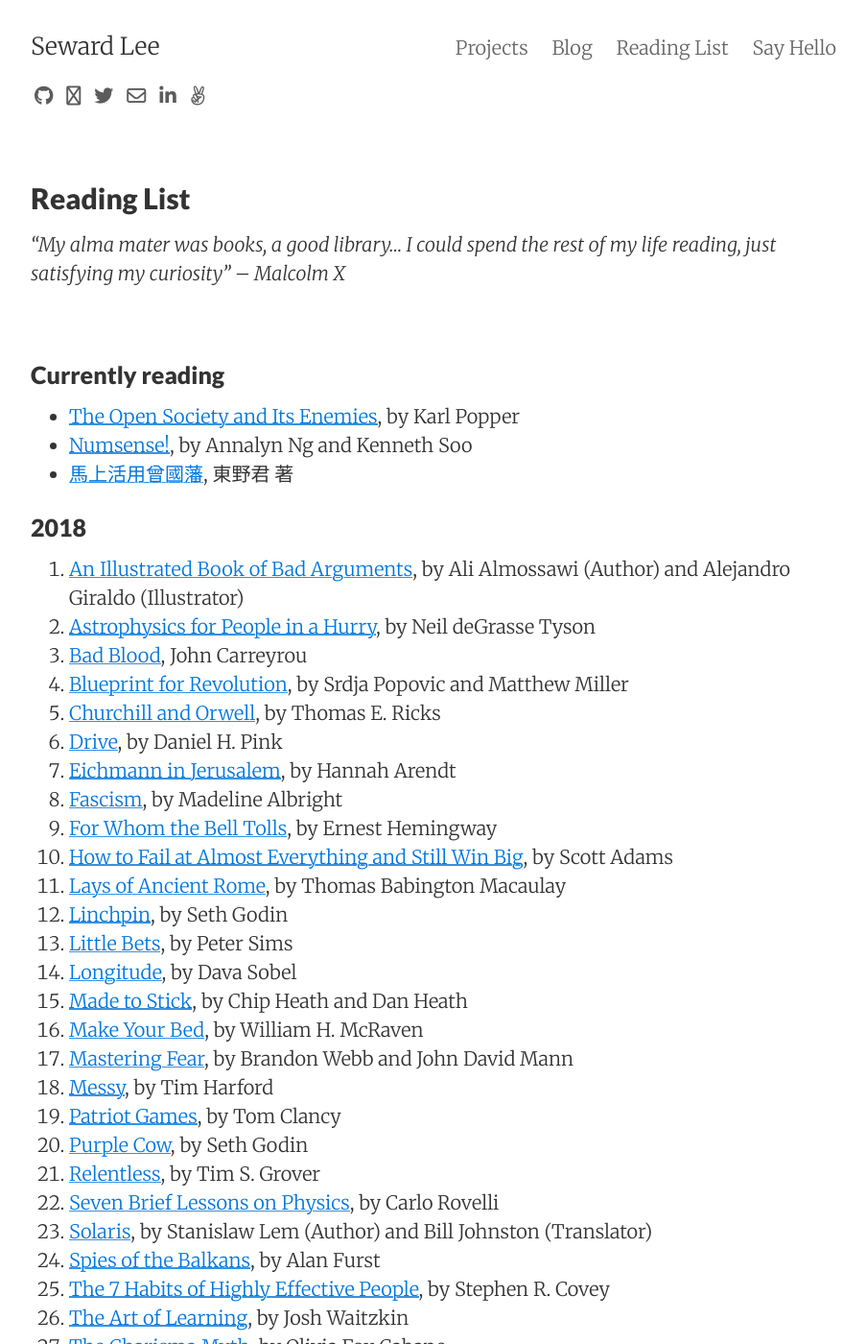
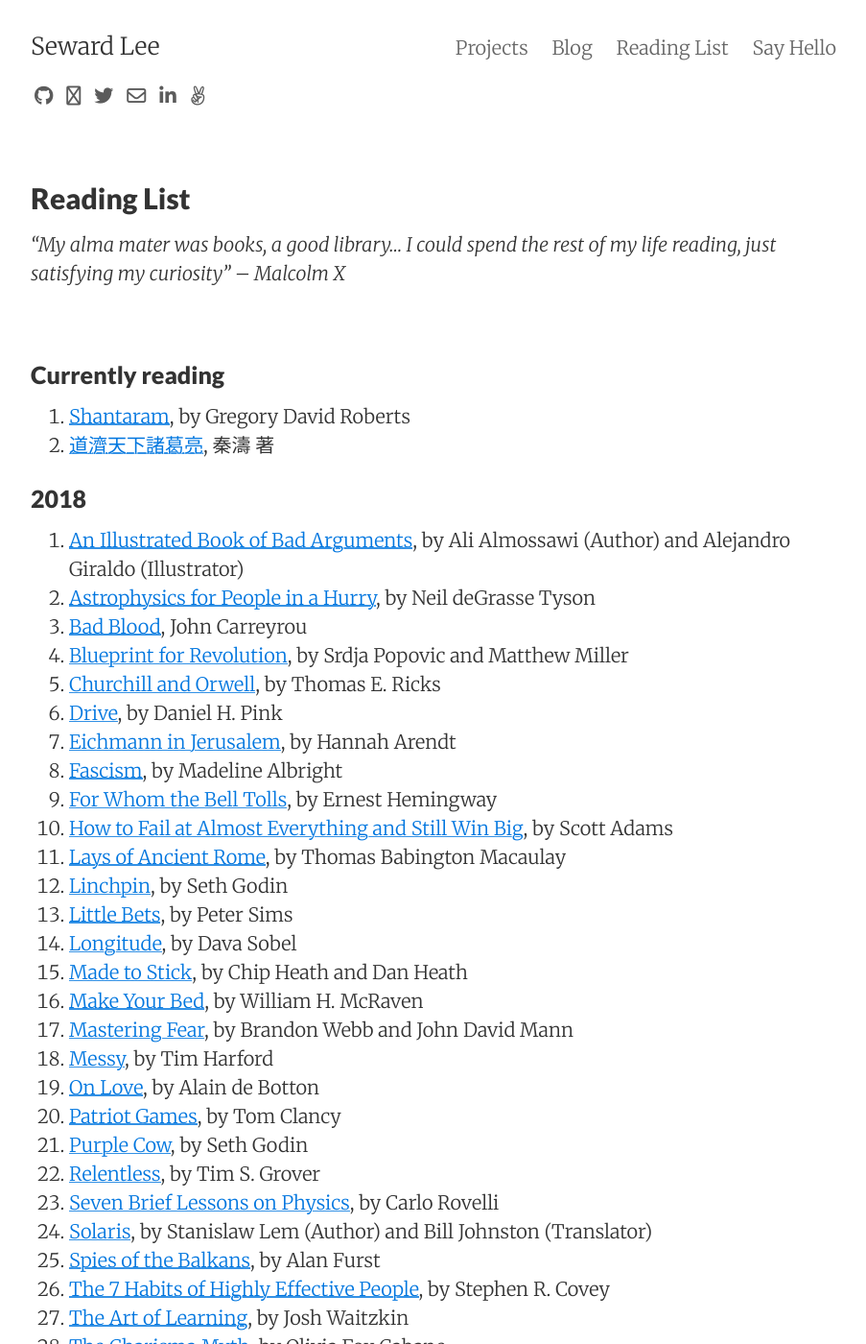
Before and after one commit to sewardlee337/sewardlee337.github.io, a Jekyll site: the page built from readinglist.md, in a window 1280 px wide and 1400 px high. Shown: the whole window at 96% size, without its empty margins (188-1091 px from the left). Built offline with Jekyll 4.4.1, drawn with Linux system fonts in a browser that asks for light colours; nearby versions of some CDN libraries.

Commit message:
Update reading list

```diff
--- a/readinglist.md
+++ b/readinglist.md
@@ -11,10 +11,8 @@
 
 
 ### Currently reading
-
-* [The Open Society and Its Enemies](https://amzn.to/2Mbzdxg), by Karl Popper
-* [Numsense!](https://amzn.to/2RvAkKV), by Annalyn Ng and Kenneth Soo
-* [馬上活用曾國藩](https://bit.ly/2OBNJiI), 東野君 著
+1. [Shantaram](https://amzn.to/2EI0aZH), by Gregory David Roberts
+1. [道濟天下諸葛亮](https://bit.ly/2QPChkr), 秦濤 著
 
 
 ### 2018
@@ -37,6 +35,7 @@
 1. [Make Your Bed](https://amzn.to/2xOkhR1), by William H. McRaven
 1. [Mastering Fear](https://amzn.to/2zQtjxH), by Brandon Webb and John David Mann
 1. [Messy](http://amzn.to/2sRnL4V), by Tim Harford
+1. [On Love](https://amzn.to/2rPSAE3), by Alain de Botton
 1. [Patriot Games](https://amzn.to/2P1XFmD), by Tom Clancy
 1. [Purple Cow](http://amzn.to/2FJagao), by Seth Godin
 1. [Relentless](https://amzn.to/2LQskSf), by Tim S. Grover
```
